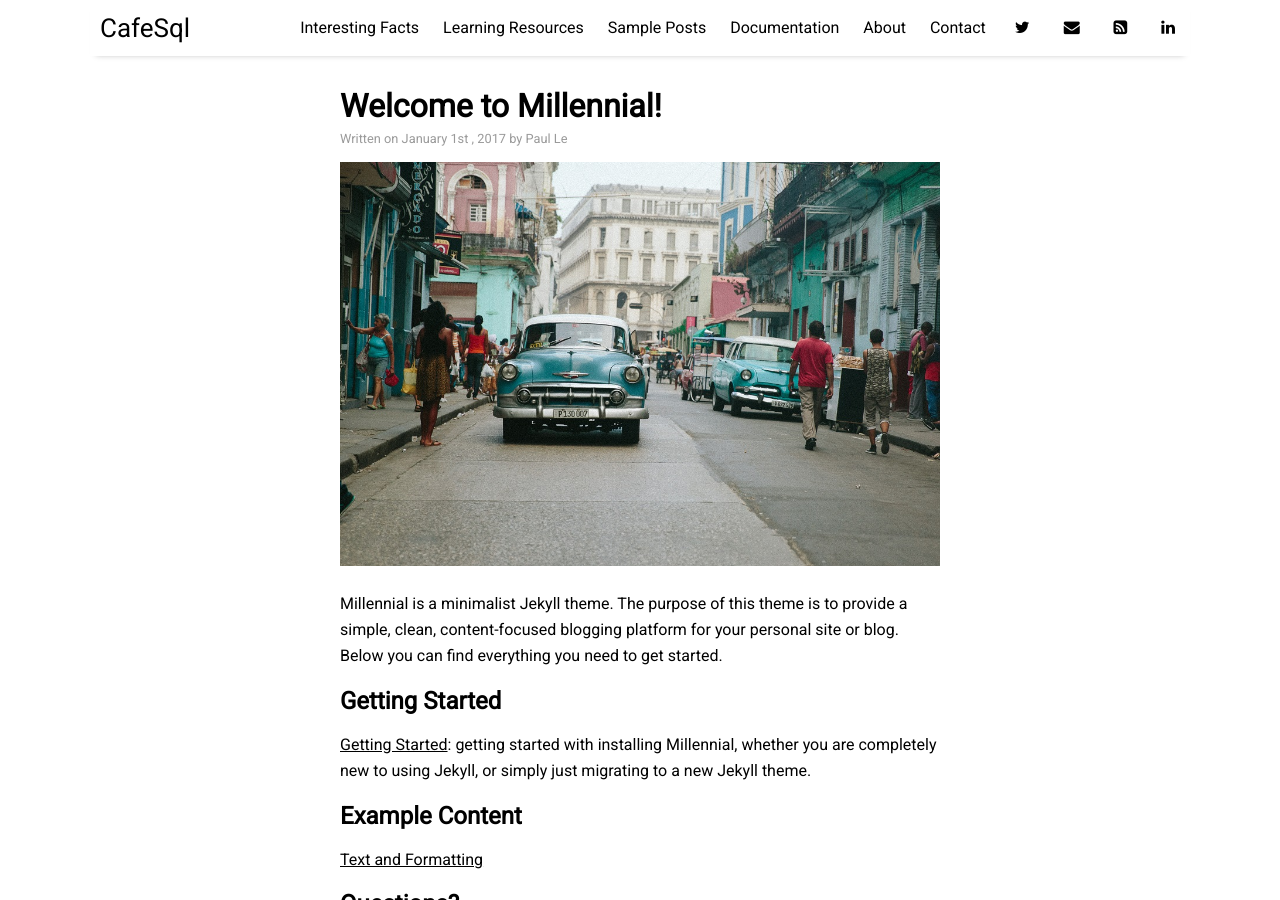
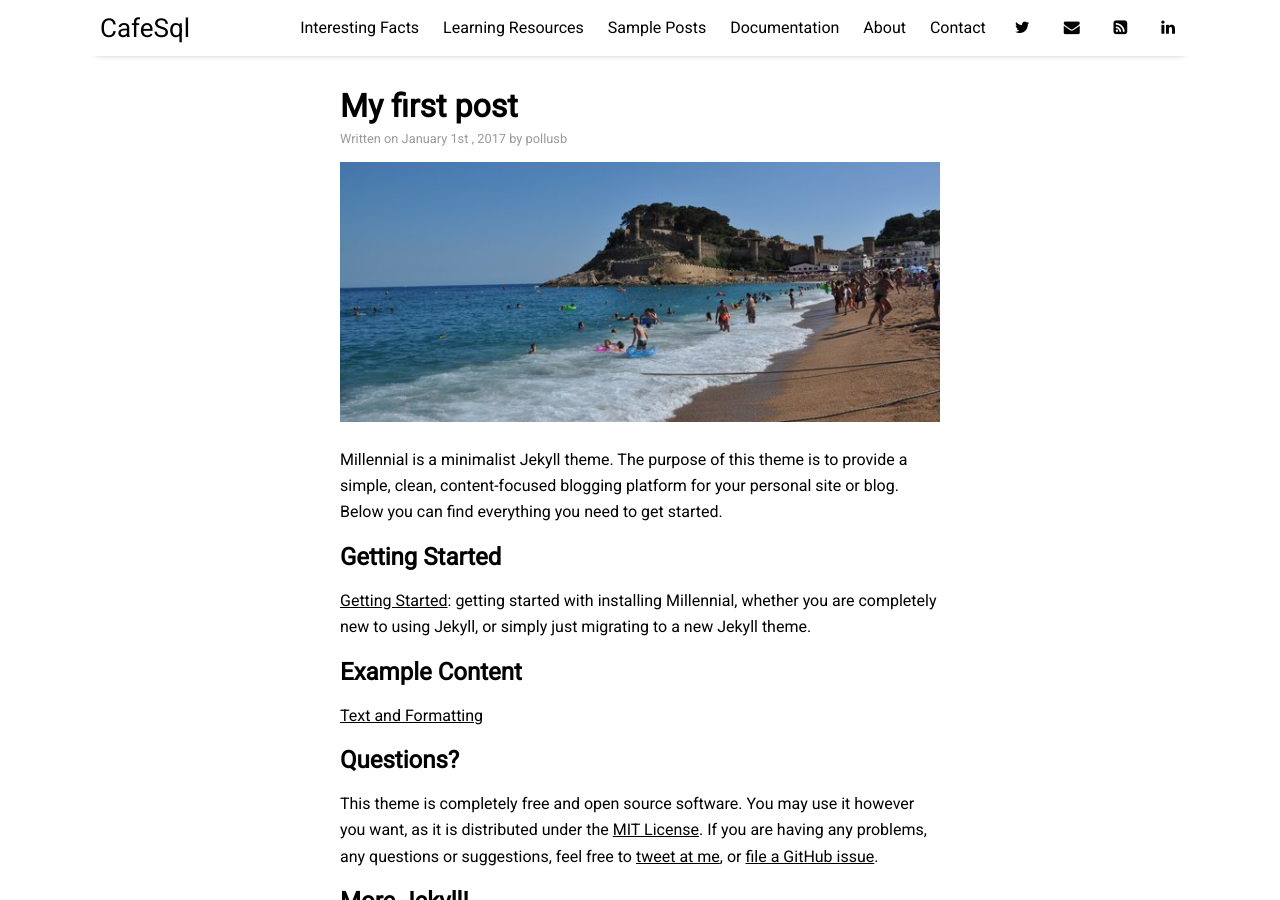
Before and after one commit to pollusb/pollusb.github.io, a Jekyll site: the page built from _posts/2017-01-01-welcome-to-millennial.md, in a window 1280 px wide and 900 px high. Built offline with Jekyll 4.4.1, drawn with Linux system fonts in a browser that asks for light colours; nearby versions of some CDN libraries.

Commit message:
My first post test

```diff
--- a/_posts/2017-01-01-welcome-to-millennial.md
+++ b/_posts/2017-01-01-welcome-to-millennial.md
@@ -1,10 +1,10 @@
 ---
 layout: post
-title: "Welcome to Millennial!"
-author: "Paul Le"
+title: "My first post"
+author: "pollusb"
 categories: documentation
 tags: [documentation,sample]
-image: cuba-1.jpg
+image: beach1.png
 ---
 
 Millennial is a minimalist Jekyll theme. The purpose of this theme is to provide a simple, clean, content-focused blogging platform for your personal site or blog. Below you can find everything you need to get started.
```
Also changed, not shown: assets/img/beach1.png (added).
